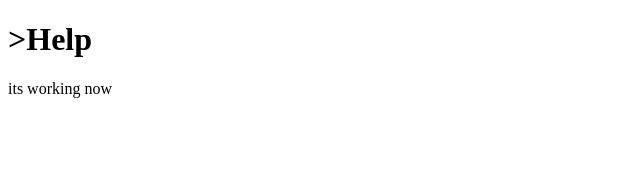
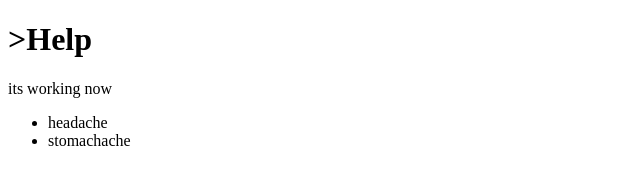
Before and after one commit to devloor/Hiitpractice, a plain HTML site: page index.html in a window 1280 px wide. Shown: the whole page, without its empty margins (0-640 px from the left). Drawn offline with Linux system fonts and the light colour scheme.

Commit message:
Update index.html

```diff
--- a/index.html
+++ b/index.html
@@ -8,5 +8,9 @@
 <body>
     <h1>>Help</h1
     <h2> its working now</h2>
+    <ul>
+        <li>headache</li>
+        <li>stomachache</li>
+    </ul>
 </body>
 </html>
```
